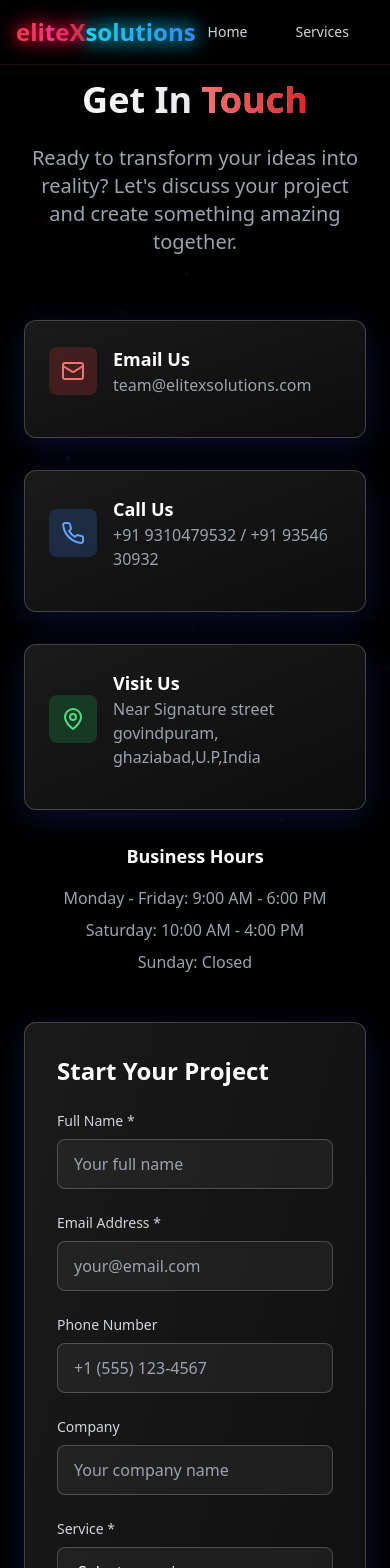
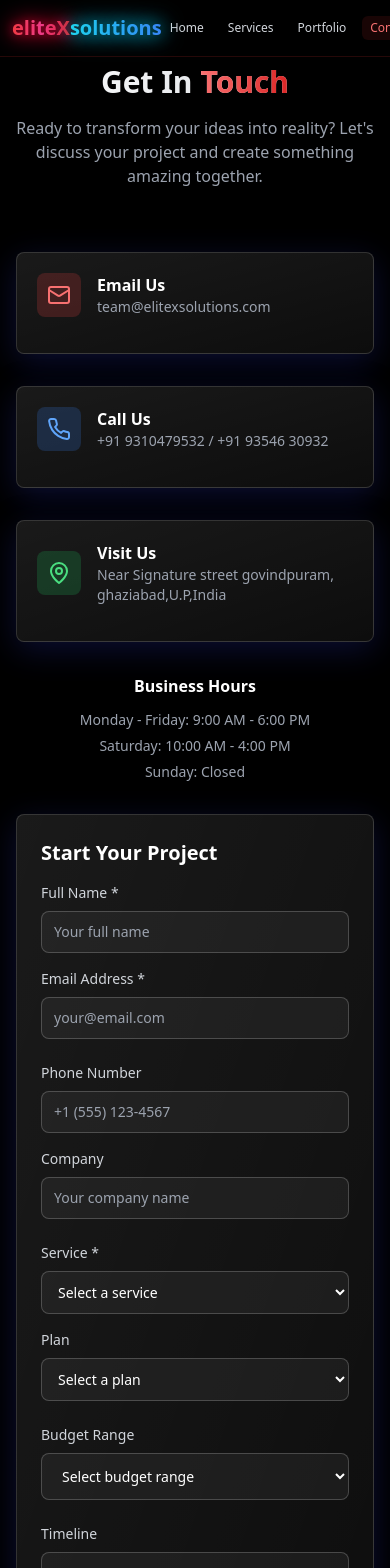
Before and after one commit to aryankumar06/elitexsolution, a React (Vite) app: page /contact in a window 390 px wide. Shown: the top 1568 px of the page. Built offline with nearby package versions, Linux system fonts and the light colour scheme.

Commit message:
Added Google Search Console verification file

```diff
--- a/src/App.tsx
+++ b/src/App.tsx
@@ -20,7 +20,7 @@ function App() {
 
   return (
     <Router>
-      <div className="min-h-screen bg-black text-white">
+      <div className="min-h-screen bg-black text-white text-sm md:text-base">
         <Routes>
           <Route path="/" element={<LandingPage />} />
           <Route path="/Services" element={<Services />} />
--- a/src/components/GlassCard.tsx
+++ b/src/components/GlassCard.tsx
@@ -20,10 +20,10 @@ const GlassCard: React.FC<GlassCardProps> = ({
       initial={{ opacity: 0, y: 20 }}
       animate={{ opacity: 1, y: 0 }}
       transition={{ duration: 0.6, delay }}
-      whileHover={hover ? { y: -5, scale: 1.02 } : undefined}
+      whileHover={hover ? { y: -3, scale: 1.01 } : undefined}
       className={clsx(
-        'backdrop-blur-lg bg-gradient-to-br from-white/10 to-white/5',
-        'border border-white/20 rounded-xl shadow-xl',
+        'backdrop-blur-md md:backdrop-blur-lg bg-gradient-to-br from-white/10 to-white/5',
+        'border border-white/15 md:border-white/20 rounded-lg md:rounded-xl shadow-lg md:shadow-xl',
         'hover:border-red-500/50 transition-all duration-300',
         className
       )}
--- a/src/components/GlowingLogo.tsx
+++ b/src/components/GlowingLogo.tsx
@@ -8,10 +8,10 @@ interface GlowingLogoProps {
 
 const GlowingLogo: React.FC<GlowingLogoProps> = ({ className = '', size = 'md' }) => {
   const sizeClasses = {
-    sm: 'text-2xl',
-    md: 'text-4xl',
-    lg: 'text-6xl',
-    xl: 'text-8xl'
+    sm: 'text-xl md:text-2xl',
+    md: 'text-3xl md:text-4xl',
+    lg: 'text-4xl md:text-6xl',
+    xl: 'text-5xl md:text-8xl'
   };
 
   return (
--- a/src/components/Navigation.tsx
+++ b/src/components/Navigation.tsx
@@ -20,18 +20,18 @@ const Navigation: React.FC = () => {
       animate={{ y: 0 }}
       transition={{ duration: 0.5 }}
     >
-      <div className="max-w-7xl mx-auto px-4 sm:px-6 lg:px-8">
-        <div className="flex justify-between items-center h-16">
+      <div className="max-w-7xl mx-auto px-3 sm:px-6 lg:px-8">
+        <div className="flex justify-between items-center h-14 md:h-16">
           <Link to="/">
             <GlowingLogo size="sm" />
           </Link>
 
-          <div className="flex items-center space-x-6">
+          <div className="flex items-center space-x-2 sm:space-x-4">
             {navItems.map((item) => (
               <Link
                 key={item.path}
                 to={item.path}
-                className={`px-3 py-2 rounded-md text-sm font-medium transition-colors ${
+                className={`px-2 py-1 md:px-3 md:py-2 rounded-md text-xs md:text-sm font-medium transition-colors ${
                   location.pathname === item.path
                     ? 'text-red-400 bg-red-900/20'
                     : 'text-gray-300 hover:text-white hover:bg-gray-700/50'
@@ -43,7 +43,7 @@ const Navigation: React.FC = () => {
 
             <Link
               to="/contact"
-              className="bg-gradient-to-r from-red-600 to-red-700 hover:from-red-700 hover:to-red-800 px-4 py-2 rounded-md text-white font-medium transition-all"
+              className="bg-gradient-to-r from-red-600 to-red-700 hover:from-red-700 hover:to-red-800 px-3 py-1.5 md:px-4 md:py-2 rounded-md text-white text-xs md:text-sm font-medium transition-all"
             >
               Get Quote
             </Link>
--- a/src/components/ParticleBackground.tsx
+++ b/src/components/ParticleBackground.tsx
@@ -11,7 +11,7 @@ const ParticleBackground: React.FC = () => {
   }));
 
   return (
-    <div className="fixed inset-0 overflow-hidden pointer-events-none">
+    <div className="fixed inset-0 overflow-hidden pointer-events-none hidden md:block">
       {particles.map((particle) => (
         <motion.div
           key={particle.id}
--- a/src/pages/Contact.tsx
+++ b/src/pages/Contact.tsx
@@ -92,8 +92,8 @@ const Contact: React.FC = () => {
       <ParticleBackground />
       <Navigation />
 
-      <div className="pt-20 pb-12">
-        <div className="container mx-auto px-6">
+      <div className="pt-16 md:pt-20 pb-10 md:pb-12">
+        <div className="container mx-auto px-4 md:px-6">
           {/* Header */}
           <motion.div
             className="text-center mb-16"
@@ -101,18 +101,18 @@ const Contact: React.FC = () => {
             animate={{ opacity: 1, y: 0 }}
             transition={{ duration: 0.8 }}
           >
-            <h1 className="text-4xl md:text-6xl font-bold mb-6 bg-gradient-to-r from-white to-gray-300 bg-clip-text text-transparent">
+            <h1 className="text-3xl md:text-6xl font-bold mb-4 md:mb-6 bg-gradient-to-r from-white to-gray-300 bg-clip-text text-transparent">
               Get In{' '}
               <span className="bg-gradient-to-r from-red-400 to-red-600 bg-clip-text text-transparent">
                 Touch
               </span>
             </h1>
-            <p className="text-xl text-gray-400 max-w-3xl mx-auto">
+            <p className="text-base md:text-xl text-gray-400 max-w-3xl mx-auto">
               Ready to transform your ideas into reality? Let's discuss your project and create something amazing together.
             </p>
           </motion.div>
 
-          <div className="grid lg:grid-cols-3 gap-12">
+          <div className="grid lg:grid-cols-3 gap-8 md:gap-12">
             {/* Contact Info */}
             <div className="lg:col-span-1">
               <motion.div
@@ -122,42 +122,42 @@ const Contact: React.FC = () => {
                 className="space-y-8"
               >
                 <GlassCard>
-                  <div className="p-6">
+                  <div className="p-5 md:p-6">
                     <div className="flex items-center space-x-4 mb-4">
-                      <div className="p-3 bg-red-500/20 rounded-lg">
+                      <div className="p-2.5 md:p-3 bg-red-500/20 rounded-lg">
                         <Mail className="h-6 w-6 text-red-400" />
                       </div>
                       <div>
-                        <h3 className="text-lg font-semibold text-white">Email Us</h3>
-                        <p className="text-gray-400">team@elitexsolutions.com</p>
+                        <h3 className="text-base md:text-lg font-semibold text-white">Email Us</h3>
+                        <p className="text-sm md:text-base text-gray-400">team@elitexsolutions.com</p>
                       </div>
                     </div>
                   </div>
                 </GlassCard>
 
                 <GlassCard>
-                  <div className="p-6">
+                  <div className="p-5 md:p-6">
                     <div className="flex items-center space-x-4 mb-4">
-                      <div className="p-3 bg-blue-500/20 rounded-lg">
+                      <div className="p-2.5 md:p-3 bg-blue-500/20 rounded-lg">
                         <Phone className="h-6 w-6 text-blue-400" />
                       </div>
                       <div>
-                        <h3 className="text-lg font-semibold text-white">Call Us</h3>
-                        <p className="text-gray-400">+91 9310479532 / +91 93546 30932</p>
+                        <h3 className="text-base md:text-lg font-semibold text-white">Call Us</h3>
+                        <p className="text-sm md:text-base text-gray-400">+91 9310479532 / +91 93546 30932</p>
                       </div>
                     </div>
                   </div>
                 </GlassCard>
 
                 <GlassCard>
-                  <div className="p-6">
+                  <div className="p-5 md:p-6">
                     <div className="flex items-center space-x-4 mb-4">
-                      <div className="p-3 bg-green-500/20 rounded-lg">
+                      <div className="p-2.5 md:p-3 bg-green-500/20 rounded-lg">
                         <MapPin className="h-6 w-6 text-green-400" />
                       </div>
                       <div>
-                        <h3 className="text-lg font-semibold text-white">Visit Us</h3>
-                        <p className="text-gray-400">Near Signature street govindpuram,
+                        <h3 className="text-base md:text-lg font-semibold text-white">Visit Us</h3>
+                        <p className="text-sm md:text-base text-gray-400">Near Signature street govindpuram,
                           ghaziabad,U.P,India </p>
                       </div>
                     </div>
@@ -165,8 +165,8 @@ const Contact: React.FC = () => {
                 </GlassCard>
 
                 <div className="text-center">
-                  <h3 className="text-lg font-semibold text-white mb-4">Business Hours</h3>
-                  <div className="space-y-2 text-gray-400">
+                  <h3 className="text-base md:text-lg font-semibold text-white mb-3 md:mb-4">Business Hours</h3>
+                  <div className="space-y-1.5 md:space-y-2 text-gray-400 text-sm md:text-base">
                     <p>Monday - Friday: 9:00 AM - 6:00 PM</p>
                     <p>Saturday: 10:00 AM - 4:00 PM</p>
                     <p>Sunday: Closed</p>
@@ -183,11 +183,11 @@ const Contact: React.FC = () => {
                 transition={{ delay: 0.5, duration: 0.8 }}
               >
                 <GlassCard>
-                  <div className="p-8">
-                    <h2 className="text-2xl font-bold text-white mb-6">Start Your Project</h2>
+                  <div className="p-6 md:p-8">
+                    <h2 className="text-xl md:text-2xl font-bold text-white mb-4 md:mb-6">Start Your Project</h2>
 
                     <form onSubmit={handleSubmit} className="space-y-6">
-                      <div className="grid md:grid-cols-2 gap-6">
+                      <div className="grid md:grid-cols-2 gap-4 md:gap-6">
                         <div>
                           <label className="block text-sm font-medium text-gray-300 mb-2">
                             Full Name *
@@ -197,7 +197,7 @@ const Contact: React.FC = () => {
                             name="name"
                             value={formData.name}
                             onChange={handleChange}
-                            className="w-full px-4 py-3 bg-white/5 border border-white/20 rounded-lg text-white placeholder-gray-400 focus:outline-none focus:border-red-500 transition-colors"
+                            className="w-full px-3 py-2.5 md:px-4 md:py-3 bg-white/5 border border-white/20 rounded-lg text-white placeholder-gray-400 focus:outline-none focus:border-red-500 transition-colors text-sm md:text-base"
                             placeholder="Your full name"
                             required
                           />
@@ -212,14 +212,14 @@ const Contact: React.FC = () => {
                             name="email"
                             value={formData.email}
                             onChange={handleChange}
-                            className="w-full px-4 py-3 bg-white/5 border border-white/20 rounded-lg text-white placeholder-gray-400 focus:outline-none focus:border-red-500 transition-colors"
+                            className="w-full px-3 py-2.5 md:px-4 md:py-3 bg-white/5 border border-white/20 rounded-lg text-white placeholder-gray-400 focus:outline-none focus:border-red-500 transition-colors text-sm md:text-base"
                             placeholder="your@email.com"
                             required
                           />
                         </div>
                       </div>
 
-                      <div className="grid md:grid-cols-2 gap-6">
+                      <div className="grid md:grid-cols-2 gap-4 md:gap-6">
                         <div>
                           <label className="block text-sm font-medium text-gray-300 mb-2">
                             Phone Number
@@ -229,7 +229,7 @@ const Contact: React.FC = () => {
                             name="phone"
                             value={formData.phone}
                             onChange={handleChange}
-                            className="w-full px-4 py-3 bg-white/5 border border-white/20 rounded-lg text-white placeholder-gray-400 focus:outline-none focus:border-red-500 transition-colors"
+                            className="w-full px-3 py-2.5 md:px-4 md:py-3 bg-white/5 border border-white/20 rounded-lg text-white placeholder-gray-400 focus:outline-none focus:border-red-500 transition-colors text-sm md:text-base"
                             placeholder="+1 (555) 123-4567"
                           />
                         </div>
@@ -243,13 +243,13 @@ const Contact: React.FC = () => {
                             name="company"
                             value={formData.company}
                             onChange={handleChange}
-                            className="w-full px-4 py-3 bg-white/5 border border-white/20 rounded-lg text-white placeholder-gray-400 focus:outline-none focus:border-red-500 transition-colors"
+                            className="w-full px-3 py-2.5 md:px-4 md:py-3 bg-white/5 border border-white/20 rounded-lg text-white placeholder-gray-400 focus:outline-none focus:border-red-500 transition-colors text-sm md:text-base"
                             placeholder="Your company name"
                           />
                         </div>
                       </div>
 
-                      <div className="grid md:grid-cols-2 gap-6">
+                      <div className="grid md:grid-cols-2 gap-4 md:gap-6">
                         <div>
                           <label className="block text-sm font-medium text-gray-300 mb-2">
                             Service *
@@ -258,7 +258,7 @@ const Contact: React.FC = () => {
                             name="service"
                             value={formData.service}
                             onChange={handleChange}
-                            className="w-full px-4 py-3 bg-white/5 border border-white/20 rounded-lg text-white focus:outline-none focus:border-red-500 transition-colors"
+                            className="w-full px-3 py-2.5 md:px-4 md:py-3 bg-white/5 border border-white/20 rounded-lg text-white focus:outline-none focus:border-red-500 transition-colors text-sm md:text-base"
                             required
                           >
                             <option value="">Select a service</option>
@@ -278,7 +278,7 @@ const Contact: React.FC = () => {
                             name="plan"
                             value={formData.plan}
                             onChange={handleChange}
-                            className="w-full px-4 py-3 bg-white/5 border border-white/20 rounded-lg text-white focus:outline-none focus:border-red-500 transition-colors"
+                            className="w-full px-3 py-2.5 md:px-4 md:py-3 bg-white/5 border border-white/20 rounded-lg text-white focus:outline-none focus:border-red-500 transition-colors text-sm md:text-base"
                           >
                             <option value="">Select a plan</option>
                             {plans.map(plan => (
@@ -339,7 +339,7 @@ const Contact: React.FC = () => {
                           value={formData.message}
                           onChange={handleChange}
                           rows={6}
-                          className="w-full px-4 py-3 bg-white/5 border border-white/20 rounded-lg text-white placeholder-gray-400 focus:outline-none focus:border-red-500 transition-colors"
+                          className="w-full px-3 py-2.5 md:px-4 md:py-3 bg-white/5 border border-white/20 rounded-lg text-white placeholder-gray-400 focus:outline-none focus:border-red-500 transition-colors text-sm md:text-base"
                           placeholder="Tell us about your project, goals, and any specific requirements..."
                           required
                         />
@@ -348,7 +348,7 @@ const Contact: React.FC = () => {
                       <button
                         type="submit"
                         disabled={isSubmitting}
-                        className="w-full bg-gradient-to-r from-red-600 to-red-700 hover:from-red-700 hover:to-red-800 px-8 py-4 rounded-lg text-white font-semibold flex items-center justify-center gap-2 transition-all duration-300 disabled:opacity-50 disabled:cursor-not-allowed"
+                        className="w-full bg-gradient-to-r from-red-600 to-red-700 hover:from-red-700 hover:to-red-800 px-6 py-3 md:px-8 md:py-4 rounded-lg text-white text-sm md:text-base font-semibold flex items-center justify-center gap-2 transition-all duration-300 disabled:opacity-50 disabled:cursor-not-allowed"
                       >
                         {isSubmitting ? (
                           <div className="w-5 h-5 border-2 border-white/30 border-t-white rounded-full animate-spin" />
--- a/src/pages/Portfolio.tsx
+++ b/src/pages/Portfolio.tsx
@@ -84,8 +84,8 @@ const Portfolio: React.FC = () => {
       <ParticleBackground />
       <Navigation />
 
-      <div className="pt-20 pb-12">
-        <div className="container mx-auto px-6">
+      <div className="pt-16 md:pt-20 pb-10 md:pb-12">
+        <div className="container mx-auto px-4 md:px-6">
           {/* Header */}
           <motion.div
             className="text-center mb-16"
@@ -93,19 +93,19 @@ const Portfolio: React.FC = () => {
             animate={{ opacity: 1, y: 0 }}
             transition={{ duration: 0.8 }}
           >
-            <h1 className="text-4xl md:text-6xl font-bold mb-6 bg-gradient-to-r from-white to-gray-300 bg-clip-text text-transparent">
+            <h1 className="text-3xl md:text-6xl font-bold mb-4 md:mb-6 bg-gradient-to-r from-white to-gray-300 bg-clip-text text-transparent">
               Our{' '}
               <span className="bg-gradient-to-r from-red-400 to-red-600 bg-clip-text text-transparent">
                 Portfolio
               </span>
             </h1>
-            <p className="text-xl text-gray-400 max-w-3xl mx-auto">
+            <p className="text-base md:text-xl text-gray-400 max-w-3xl mx-auto">
               Explore our latest projects and see how we've helped businesses transform their digital presence with innovative solutions.
             </p>
           </motion.div>
 
           {/* Projects Grid */}
-          <div className="grid md:grid-cols-2 lg:grid-cols-3 gap-8">
+          <div className="grid md:grid-cols-2 lg:grid-cols-3 gap-6 md:gap-8">
             {projects.map((project, index) => (
               <motion.div
                 key={index}
@@ -119,7 +119,7 @@ const Portfolio: React.FC = () => {
                     <img
                       src={project.image}
                       alt={project.title}
-                      className="w-full h-48 object-cover transition-transform duration-300 hover:scale-110"
+                      className="w-full h-32 md:h-44 lg:h-48 object-cover transition-transform duration-300 hover:scale-110"
                     />
                     <div className="absolute inset-0 bg-gradient-to-t from-black/60 to-transparent" />
                     <div className="absolute top-4 left-4">
@@ -131,36 +131,36 @@ const Portfolio: React.FC = () => {
                   </div>
 
                   <div className="p-6">
-                    <h3 className="text-xl font-semibold text-white mb-3">
+                    <h3 className="text-lg md:text-xl font-semibold text-white mb-2 md:mb-3">
                       {project.title}
                     </h3>
 
-                    <p className="text-gray-300 text-sm mb-4 leading-relaxed">
+                    <p className="text-gray-300 text-xs md:text-sm mb-3 md:mb-4 leading-relaxed">
                       {project.description}
                     </p>
 
-                    <div className="flex flex-wrap gap-2 mb-6">
+                    <div className="flex flex-wrap gap-1.5 md:gap-2 mb-4 md:mb-6">
                       {project.technologies.map((tech, techIndex) => (
                         <span
                           key={techIndex}
-                          className="px-2 py-1 bg-white/10 text-gray-300 text-xs rounded"
+                          className="px-1.5 py-0.5 md:px-2 md:py-1 bg-white/10 text-gray-300 text-[10px] md:text-xs rounded"
                         >
                           {tech}
                         </span>
                       ))}
                     </div>
 
-                    <div className="flex space-x-3">
+                    <div className="flex space-x-2 md:space-x-3">
                       <a
                         href={project.liveUrl}
-                        className="flex-1 bg-gradient-to-r from-red-600 to-red-700 hover:from-red-700 hover:to-red-800 px-4 py-2 rounded-lg text-white text-sm font-medium flex items-center justify-center gap-2 transition-all duration-300"
+                        className="flex-1 bg-gradient-to-r from-red-600 to-red-700 hover:from-red-700 hover:to-red-800 px-3 py-2 md:px-4 md:py-2 rounded-lg text-white text-xs md:text-sm font-medium flex items-center justify-center gap-2 transition-all duration-300"
                       >
                         <ExternalLink className="h-4 w-4" />
                         Live Demo
                       </a>
                       <a
                         href={project.githubUrl}
-                        className="px-4 py-2 border border-gray-600 hover:border-red-500 rounded-lg text-gray-300 hover:text-white text-sm font-medium flex items-center justify-center gap-2 transition-all duration-300"
+                        className="px-3 py-2 md:px-4 md:py-2 border border-gray-600 hover:border-red-500 rounded-lg text-gray-300 hover:text-white text-xs md:text-sm font-medium flex items-center justify-center gap-2 transition-all duration-300"
                       >
                         <Github className="h-4 w-4" />
                         Code
@@ -206,15 +206,15 @@ const Portfolio: React.FC = () => {
             transition={{ duration: 0.8 }}
             viewport={{ once: true }}
           >
-            <h2 className="text-3xl md:text-4xl font-bold mb-6 bg-gradient-to-r from-white to-gray-300 bg-clip-text text-transparent">
+            <h2 className="text-2xl md:text-4xl font-bold mb-4 md:mb-6 bg-gradient-to-r from-white to-gray-300 bg-clip-text text-transparent">
               Ready to Start Your Project?
             </h2>
-            <p className="text-xl text-gray-400 mb-8 max-w-2xl mx-auto">
+            <p className="text-base md:text-xl text-gray-400 mb-6 md:mb-8 max-w-2xl mx-auto">
               Let's discuss your ideas and create something amazing together. Our team is ready to bring your vision to life.
             </p>
             <a
               href="/contact"
-              className="inline-flex items-center gap-2 bg-gradient-to-r from-red-600 to-red-700 hover:from-red-700 hover:to-red-800 px-8 py-4 rounded-lg text-lg font-semibold transition-all duration-300 transform hover:scale-105"
+              className="inline-flex items-center gap-2 bg-gradient-to-r from-red-600 to-red-700 hover:from-red-700 hover:to-red-800 px-6 py-3 md:px-8 md:py-4 rounded-lg text-sm md:text-lg font-semibold transition-all duration-300 transform hover:scale-105"
             >
               Start Your Project
               <ExternalLink className="h-5 w-5" />
```
Also changed, not shown: src/pages/LandingPage.tsx (+36 -36 lines), src/pages/Services.tsx (+21 -21 lines).
